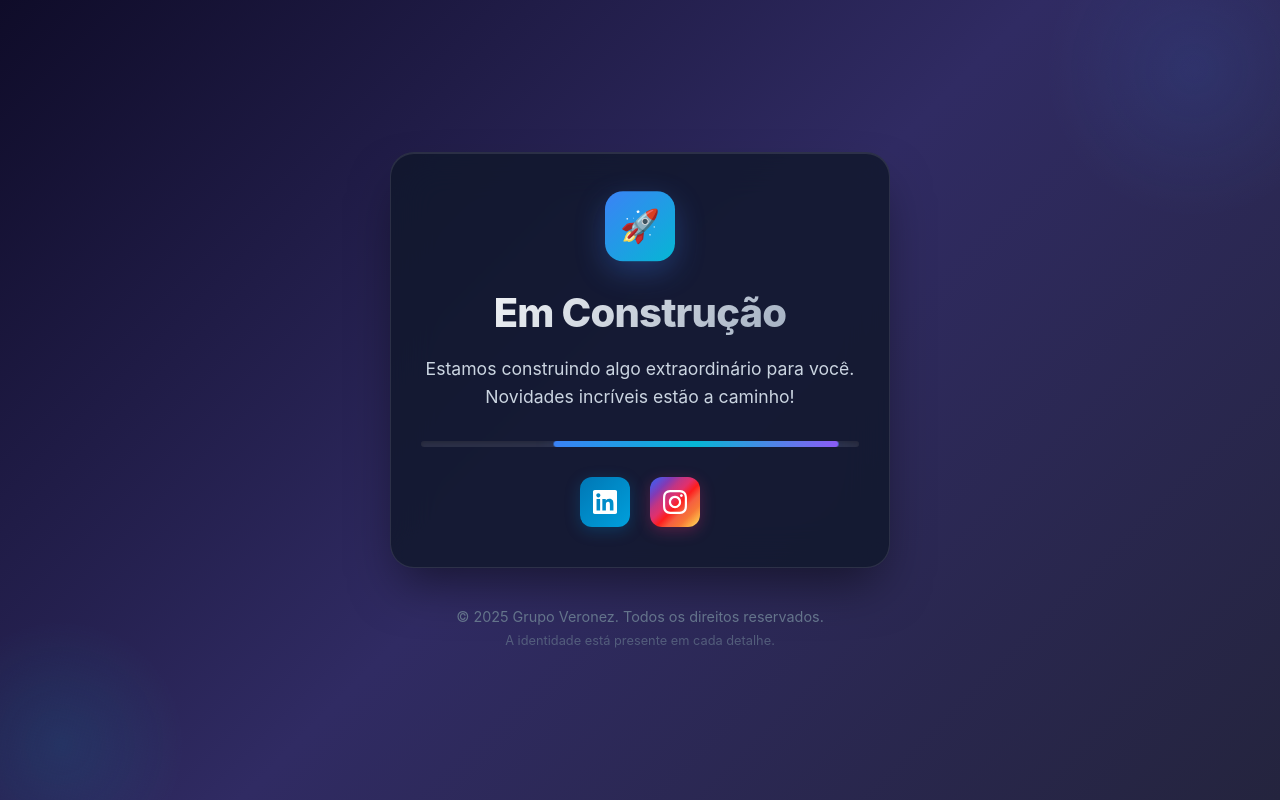
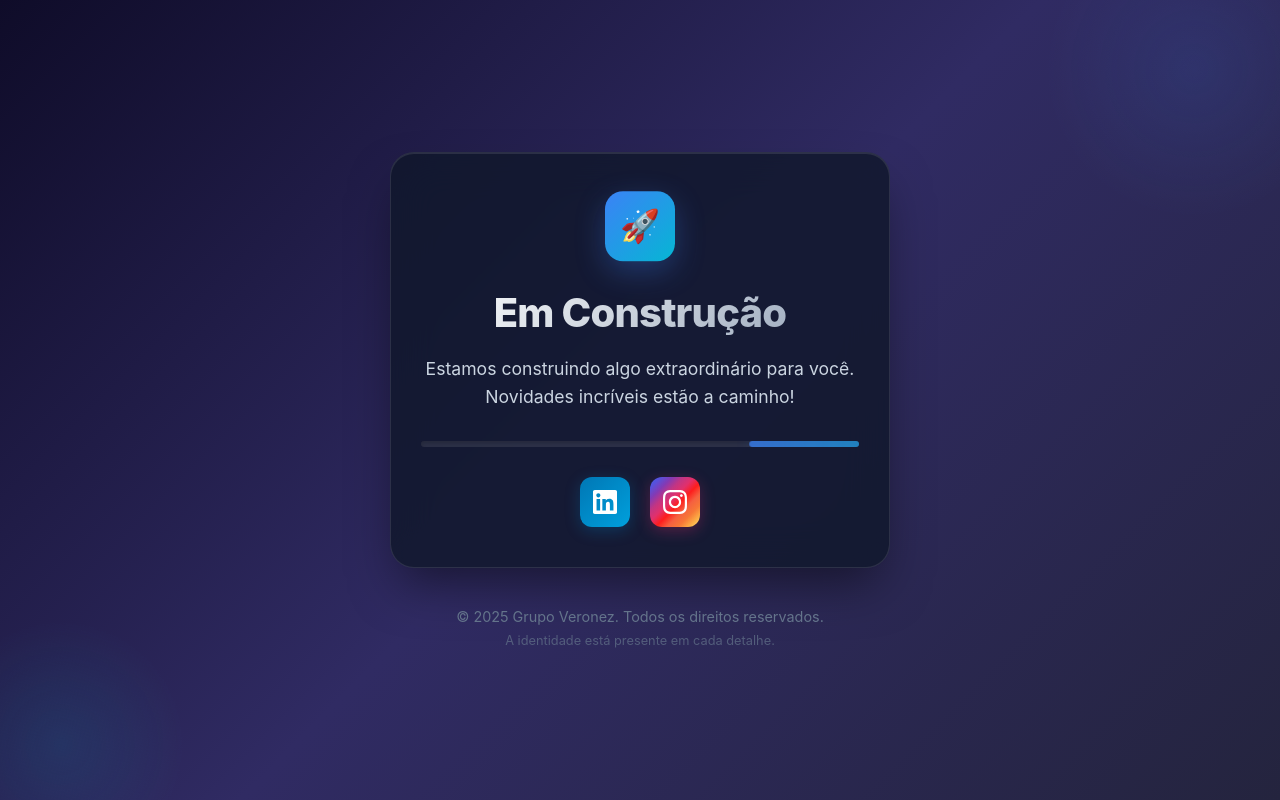
Before and after one commit to Grupo-Veronez/grupoveronez.com.br, a Next.js app: page / in a window 1280 px wide. Built offline with nearby package versions, Linux system fonts and the light colour scheme.

Commit message:
adjusting progress bar

```diff
--- a/pages/index.js
+++ b/pages/index.js
@@ -47,7 +47,7 @@ function Home() {
         }}
       />
 
-      {/* Main Content Card - CENTRALIZADO */}
+      {/* Main Content Card */}
       <div
         style={{
           backgroundColor: "rgba(15, 23, 42, 0.8)",
@@ -130,7 +130,7 @@ function Home() {
           Novidades incríveis estão a caminho!
         </p>
 
-        {/* Enhanced Progress Bar */}
+        {/* Progress Bar */}
         <div
           style={{
             width: "100%",
@@ -140,17 +140,20 @@ function Home() {
             overflow: "hidden",
             marginBottom: "30px",
             boxShadow: "inset 0 2px 4px rgba(0, 0, 0, 0.2)",
+            position: "relative",
           }}
         >
           <div
             style={{
-              height: "6px",
-              width: "65%",
+              height: "100%",
+              width: "100%",
               background: "linear-gradient(90deg, #3b82f6, #06b6d4, #8b5cf6)",
               borderRadius: "8px",
-              animation:
-                "progress 2s infinite ease-in-out, shimmer 3s infinite",
+              animation: "smoothProgress 3s infinite ease-in-out",
               boxShadow: "0 0 20px rgba(59, 130, 246, 0.4)",
+              position: "absolute",
+              left: "0",
+              top: "0",
             }}
           />
         </div>
@@ -271,10 +274,19 @@ function Home() {
 
       <style>
         {`
-          @keyframes progress {
-            0% { transform: translateX(-100%); }
-            50% { transform: translateX(0%); }
-            100% { transform: translateX(100%); }
+          @keyframes smoothProgress {
+            0% {
+              transform: translateX(-100%);
+              opacity: 0.7;
+            }
+            50% {
+              transform: translateX(0%);
+              opacity: 1;
+            }
+            100% {
+              transform: translateX(100%);
+              opacity: 0.7;
+            }
           }
 
           @keyframes bounce {
@@ -285,11 +297,6 @@ function Home() {
           @keyframes float {
             0%, 100% { transform: translateY(0px) rotate(0deg); }
             50% { transform: translateY(-15px) rotate(180deg); }
-          }
-
-          @keyframes shimmer {
-            0% { background-position: -200% 0; }
-            100% { background-position: 200% 0; }
           }
 
           * {
```
